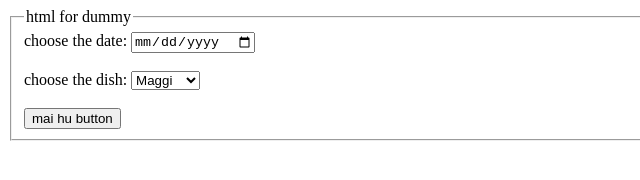
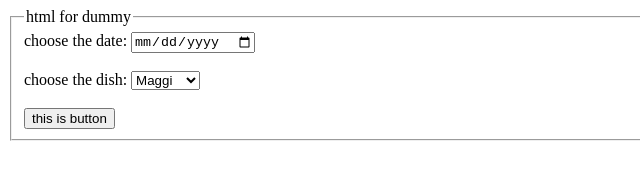
Before and after one commit to aayush2870/lecture-8-code, a plain HTML site: page index1.html in a window 1280 px wide. Shown: the full height of the page, 0-640 px from the left. Drawn offline with Linux system fonts and the light colour scheme.

Commit message:
Update index1.html

```diff
--- a/index1.html
+++ b/index1.html
@@ -27,7 +27,7 @@
         <br>
         <br>
 
-        <button>mai hu button</button>
+        <button>this is button</button>
         </fieldset>
 
     </form>
```
